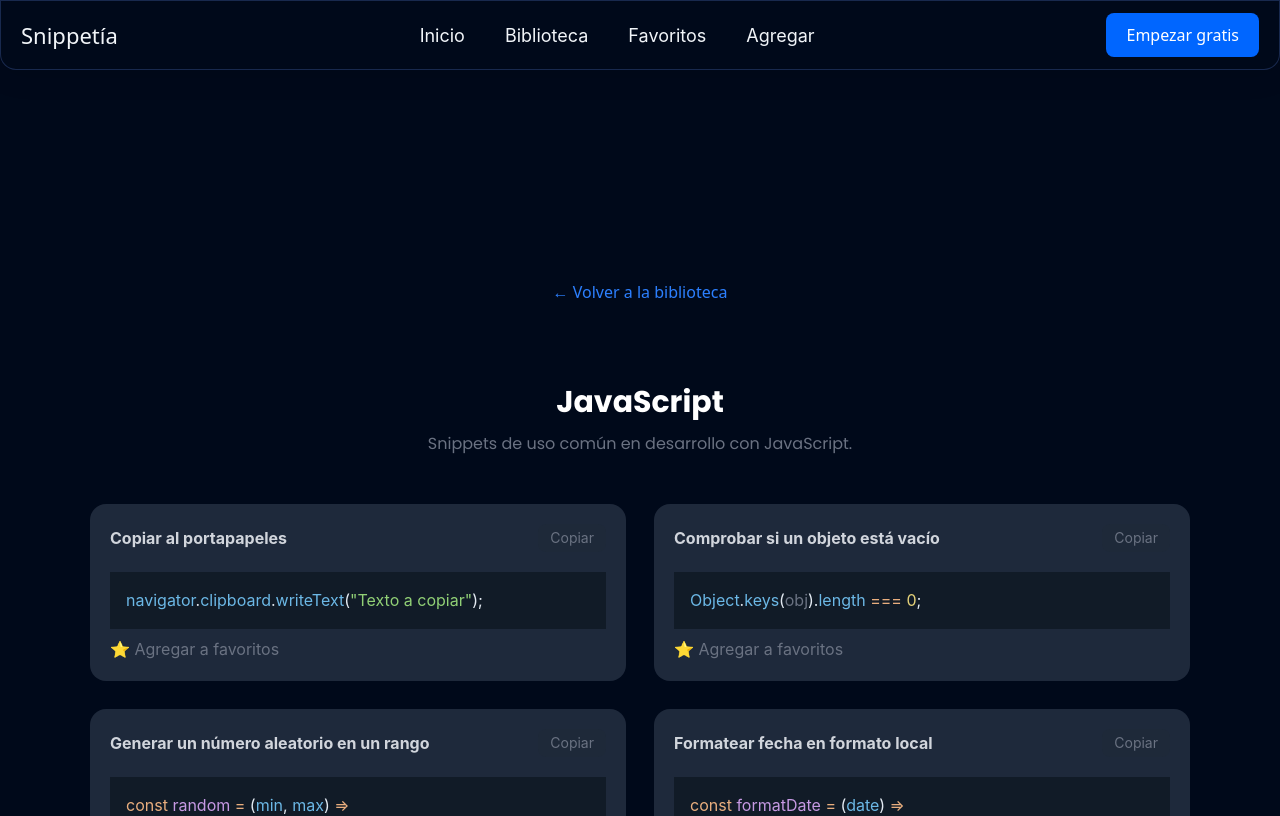
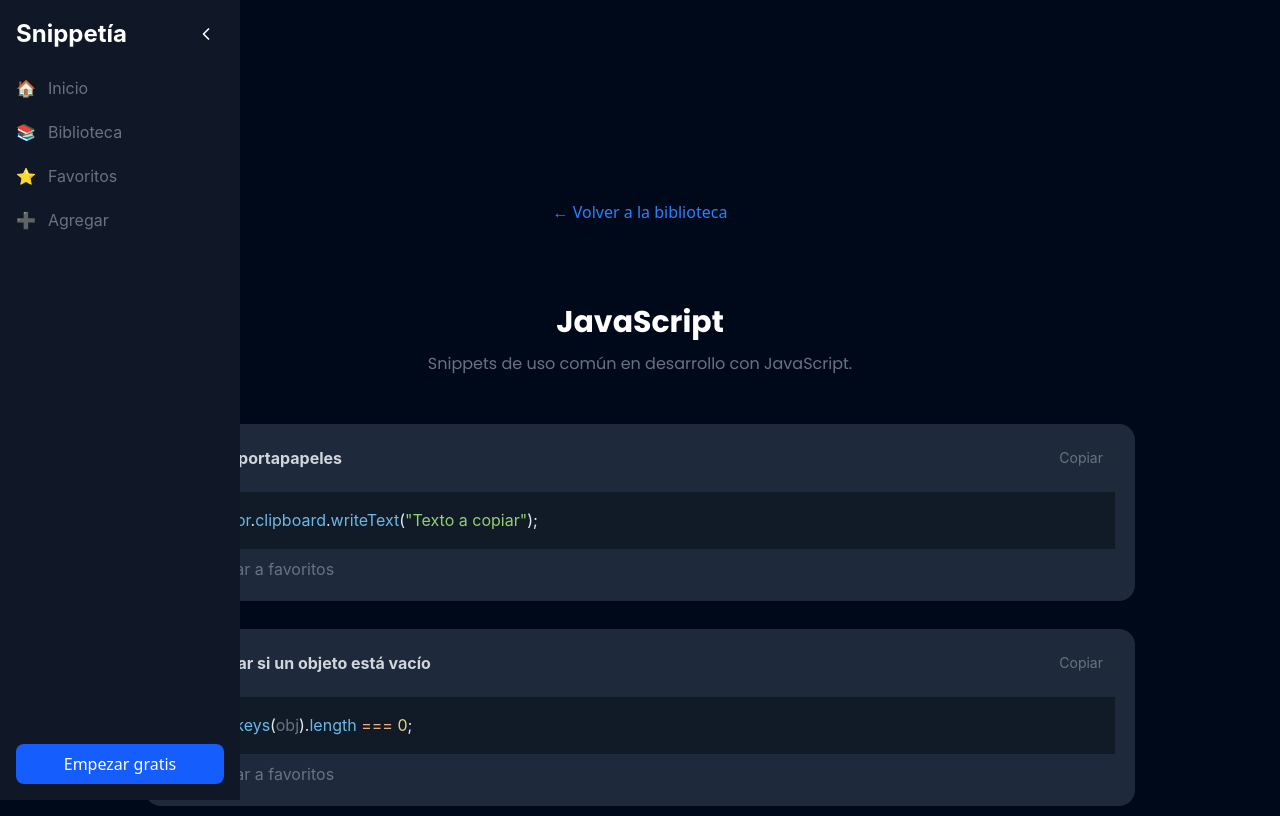
Before and after one commit to ManuelDavGomez/Personal---Snippet-a, a Next.js app: page /pages/biblioteca/c1 in a window 1280 px wide. Shown: the top 816 px of the page. Built offline with nearby package versions, Linux system fonts and the light colour scheme.

Commit message:
Cambios en el nav, mejoras visaules y demas cosas para que se vea mas robusta

```diff
--- a/src/app/PagesLayout.jsx
+++ b/src/app/PagesLayout.jsx
@@ -2,7 +2,7 @@ import React from 'react'
 
 const PagesLayout = ({children}) => {
   return (
-     <section className="flex justify-center flex-col items-center w-full p-5 !pt-70 pb-70">
+     <section className="flex justify-center flex-col items-center w-full p-5 !pt-50 pb-70">
       <article className="flex justify-center flex-col items-center w-[100%] min-[450px]:w-[80%] min-[768px]:w-full min-[1150px]:w-[1100px] text-white">
         {children}
       </article>
--- a/src/app/components/Nav.jsx
+++ b/src/app/components/Nav.jsx
@@ -1,17 +1,125 @@
+"use client";
 import Link from "next/link";
+import { useState, useEffect } from "react";
 import "../components/stylesco.css";
 
 const Nav = () => {
+  const [collapsed, setCollapsed] = useState(false);
+
+  // Cargar estado del sidebar desde localStorage
+  useEffect(() => {
+    const saved = localStorage.getItem("sidebar-collapsed");
+    if (saved === "true") setCollapsed(true);
+  }, []);
+
+  // Guardar estado cada vez que cambia
+  useEffect(() => {
+    localStorage.setItem("sidebar-collapsed", collapsed);
+  }, [collapsed]);
+
   return (
-    <nav className="navbar">
-      <label className="navbar-toggle" id="js-navbar-toggle" htmlFor="chkToggle">
+    <>
+      {/* SIDEBAR - visible desde md */}
+      <aside
+        className={`hidden md:flex md:flex-col bg-gray-900 text-white h-screen fixed left-0 top-0 p-4 space-y-6  ${
+          collapsed ? "w-20" : "w-60"
+        }`}
+      >
+        {/* Header + botón colapsar */}
+        <div
+          className={`flex items-center ${
+            collapsed ? "justify-center" : "justify-between"
+          }`}
+        >
+          {!collapsed && (
+            <a href="/" className="text-2xl text-white font-bold">
+              Snippetía
+            </a>
+          )}
+          <button
+            onClick={() => setCollapsed(!collapsed)}
+            className="p-2 rounded hover:bg-gray-700 cursor-pointer"
+          >
+            {collapsed ? (
+              <svg
+                xmlns="http://www.w3.org/2000/svg"
+                width="20"
+                height="20"
+                fill="none"
+                stroke="white"
+                strokeWidth="2"
+                strokeLinecap="round"
+                strokeLinejoin="round"
+                viewBox="0 0 24 24"
+              >
+                <polyline points="9 18 15 12 9 6"></polyline>
+              </svg>
+            ) : (
+              <svg
+                xmlns="http://www.w3.org/2000/svg"
+                width="20"
+                height="20"
+                fill="none"
+                stroke="white"
+                strokeWidth="2"
+                strokeLinecap="round"
+                strokeLinejoin="round"
+                viewBox="0 0 24 24"
+              >
+                <polyline points="15 18 9 12 15 6"></polyline>
+              </svg>
+            )}
+          </button>
+        </div>
+
+        {/* Links */}
+        <ul className="space-y-5">
+          {[
+            { href: "/", icon: "🏠", label: "Inicio" },
+            { href: "/pages/biblioteca", icon: "📚", label: "Biblioteca" },
+            { href: "/pages/favoritos", icon: "⭐", label: "Favoritos" },
+            { href: "/pages/agregar", icon: "➕", label: "Agregar" },
+          ].map(({ href, icon, label }) => (
+            <li key={href} className="relative group">
+              <Link
+                href={href}
+                className={`flex items-center ${
+                  collapsed ? "justify-center" : "justify-start space-x-3"
+                } hover:text-blue-400`}
+              >
+                <span>{icon}</span>
+                {!collapsed && <span>{label}</span>}
+              </Link>
+
+              {/* Tooltip visible solo si está colapsado */}
+              {collapsed && (
+                <span className="absolute left-full bottom-0 top-0 px-2 py-0.5 text-sm bg-gray-800 text-white rounded opacity-0 group-hover:opacity-100 transition-opacity whitespace-nowrap">
+                  {label}
+                </span>
+              )}
+            </li>
+          ))}
+        </ul>
+
+        {/* Botón CTA */}
+        <button
+          className={`bg-blue-600 text-white px-4 py-2 rounded-lg mt-auto transition-all duration-300 hover:bg-blue-700 cursor-pointer ${
+            collapsed ? "w-10 h-10 flex items-center justify-center" : "w-full"
+          }`}
+        >
+          {!collapsed ? "Empezar gratis" : "+"}
+        </button>
+      </aside>
+
+      {/* NAVBAR - solo en móvil */}
+      <nav className="md:hidden navbar">
+        <label className="navbar-toggle" htmlFor="chkToggle">
           <svg
             xmlns="http://www.w3.org/2000/svg"
             width="30"
             height="30"
-          viewBox="0 0 24 24"
             fill="none"
-          stroke="#ffffff"
+            stroke="#fff"
             strokeWidth="2"
             strokeLinecap="round"
             strokeLinejoin="round"
@@ -25,18 +133,17 @@ const Nav = () => {
           Snippetía
         </a>
         <input type="checkbox" id="chkToggle"></input>
-      <ul className="main-nav" id="js-menu">
+        <ul className="main-nav">
           <li>
-          <a href="/" className="nav-links">
+            <Link href="/" className="nav-links">
               Inicio
-          </a>
+            </Link>
           </li>
           <li>
             <Link href="/pages/biblioteca" className="nav-links">
               Biblioteca
             </Link>
           </li>
-
           <li>
             <Link href="/pages/favoritos" className="nav-links">
               Favoritos
@@ -53,6 +160,7 @@ const Nav = () => {
           Empezar gratis
         </button>
       </nav>
+    </>
   );
 };
 
--- a/src/app/components/stylesco.css
+++ b/src/app/components/stylesco.css
@@ -2,8 +2,6 @@
   font-size: 18px;
   padding-bottom: 10px;
   background: var(--background);
-  border-bottom-left-radius: 16px;
-  border-bottom-right-radius: 16px;
   box-shadow: 0 4px 30px #0000001a;
   backdrop-filter: blur(5px);
   -webkit-backdrop-filter: blur(5px);
@@ -68,51 +66,8 @@
   display: block;
 }
 
-@media screen and (min-width: 850px) {
+@media screen and (min-width: 768px) {
   .navbar {
-    display: flex;
-    justify-content: space-between;
-    padding-bottom: 0;
-    padding: 0px 20px;
-    height: 70px;
-    align-items: center;
-    flex-direction: row;
-  }
-
-  .navbar button {
-    margin-bottom: 0;
-    display: inline-block;
-  }
-
-  #chkToggle:checked + ul.main-nav {
-    display: flex;
-  }
-
-  .main-nav {
-    display: flex;
-    margin-right: 30px;
-    flex-direction: row;
-    justify-content: flex-end;
-  }
-
-  .main-nav li {
-    margin: 0;
-  }
-
-  .nav-links {
-    margin-left: 40px;
-  }
-
-  .logo {
-    margin-top: 0;
-  }
-
-  .navbar-toggle {
     display: none;
   }
-
-  .logo:hover,
-  .nav-links:hover {
-    color: var(--text-secondary);
-  }
 }
--- a/src/app/page.js
+++ b/src/app/page.js
@@ -4,13 +4,54 @@ import FastPng from "@/app/assets/fast.png";
 import Funcion from "@/app/assets/funcion.png";
 import Image from "next/image.js";
 import Random from "./components/Random.jsx";
+import data from "./data/datas.json";
 import "./globals.css";
 
 export default function Home() {
+  const totalCategorias = data.categorias.length;
+  const totalSnippets = data.categorias.reduce(
+    (acc, cat) => acc + cat.snippets.length,
+    0
+  );
+  const promedio = totalSnippets / totalCategorias;
+
+
   return (
     <>
       <PagesLayout>
         <body className="text-gray-900">
+          <article className="flex flex-col w-full">
+            <h1 className="text-3xl text-center font-bold text-white">
+              Resumen de tu biblioteca
+            </h1>
+
+            <section className="w-full grid grid-cols-1 md:w-[80%] lg:w-[85%] xl:w-[90%] md:grid-cols-2 lg:grid-cols-3 mx-auto gap-4 pt-10 pb-50">
+              <section className="bg-gray-900 p-5 rounded-lg">
+                <h2 className="text-lg text-gray-300 mb-3">Categorías</h2>
+                <p className="text-3xl font-bold text-blue-400">
+                  {totalCategorias}
+                </p>
+              </section>
+
+              <section className="bg-gray-900 p-5 rounded-lg">
+                <h2 className="text-lg text-gray-300 mb-3">Snippets</h2>
+                <p className="text-3xl font-bold text-blue-400">
+                  {totalSnippets}
+                </p>
+              </section>
+
+              <section className="bg-gray-900 p-5 rounded-lg">
+                <h2 className="text-lg text-gray-300 mb-3">
+                  Promedio de Snippets por Categoría
+                </h2>
+                <p className="text-3xl font-bold text-blue-400">
+                  {promedio.toFixed(2)}
+                </p>
+              </section>
+
+            </section>
+          </article>
+
           <section className="text-center">
             <h1 className="text-5xl font-extrabold mb-4">
               Código listo. Problemas resueltos.
@@ -266,7 +307,9 @@ export default function Home() {
           </section>
 
           <section className="mt-50 w-[100%] sm:w-[90%]">
-            <h2 className="text-3xl font-bold text-center mb-12">Tu Snippet Random</h2>
+            <h2 className="text-3xl font-bold text-center mb-12">
+              Tu Snippet Random
+            </h2>
             <Random />
           </section>
 
--- a/src/app/pages/biblioteca/[id]/page.jsx
+++ b/src/app/pages/biblioteca/[id]/page.jsx
@@ -25,14 +25,16 @@ export default function Page({ params }) {
       >
         &larr; Volver a la biblioteca
       </Link>
-      <h1 className="text-3xl font-bold mb-3">{categoria.nombre}</h1>
 
-      <h2 key={categoria.id} className="!text-gray-500">
-        {categoria.descripcion}
-      </h2>
+
+        <h1 className="text-3xl font-bold mb-3">{categoria.nombre}</h1>
+        <h2 key={categoria.id} className="!text-gray-500">
+          {categoria.descripcion}
+        </h2>
+
 
       <section className="mt-12 w-full">
-        <ul className="grid grid-cols-1 lg:grid-cols-2 gap-7 w-full">
+        <ul className="w-full grid grid-cols-1 gap-7 md:w-[80%] lg:w-[85%] xl:w-[90%] mx-auto">
           {categoria.snippets.map((s) => (
             <li key={s.id} className="p-5 rounded-2xl bg-[#1E293B]">
               <section className="flex items-center justify-between mb-5 gap-3">
```
Lines whose indentation alone changed are shown as unchanged.
